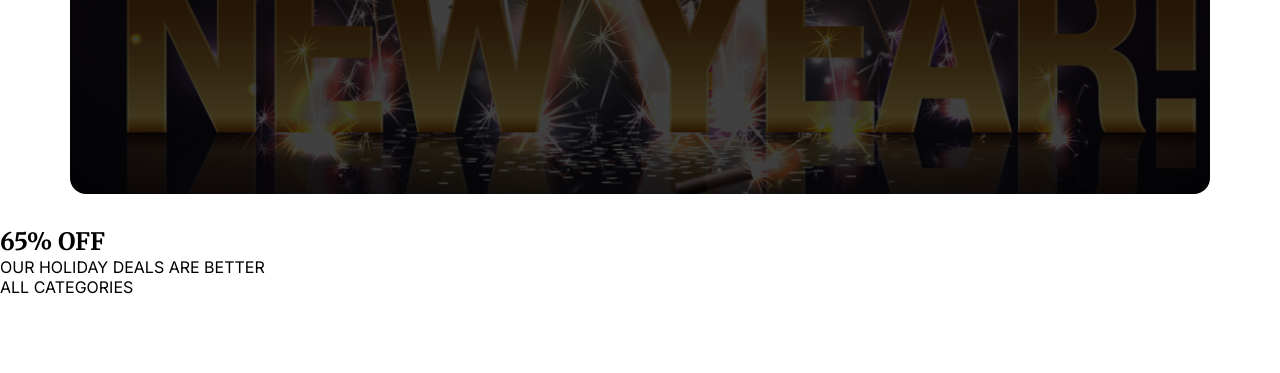
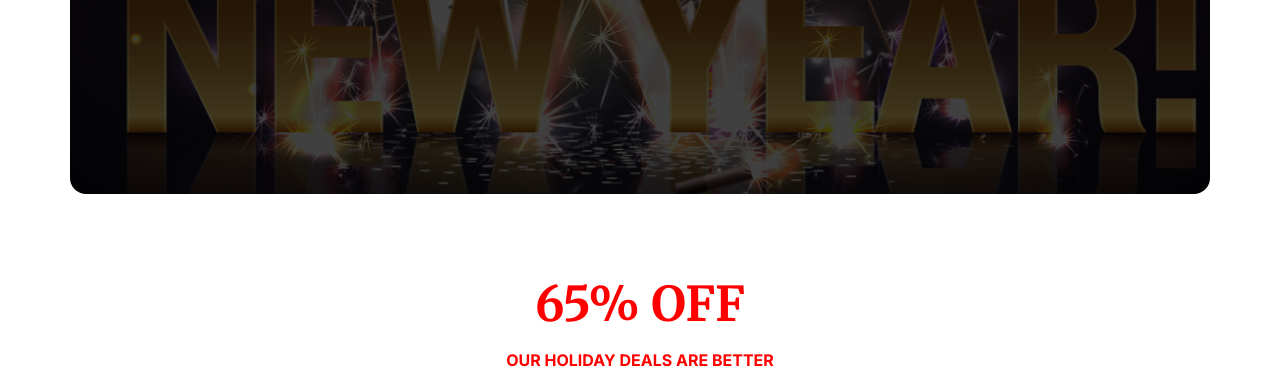
Before and after one commit to rahatfaruk/pha-new-year, a plain HTML site: page index.html in a window 1280 px wide. Shown: the part 427-800 px from the top of the page. Drawn offline with Linux system fonts and the light colour scheme.

Commit message:
discount-sect added

```diff
--- a/index.html
+++ b/index.html
@@ -23,6 +23,7 @@
         <p>OUR HOLIDAY DEALS ARE BETTER</p>
         <p>ALL CATEGORIES</p>
       </div>
+      <img src="./images/new-year-2.png" alt="happy new year text">
     </section>
   </main>
 </body>
--- a/style.css
+++ b/style.css
@@ -13,6 +13,7 @@
 body {font-family: 'Inter', sans-serif;}
 h1, h2, h3, h4 {font-family: 'Merriweather', serif;}
 button {cursor: pointer;}
+image {max-width: 100%;}
 .container {
   max-width: 1140px;
   margin: auto;
@@ -43,3 +44,30 @@ button {cursor: pointer;}
   font-size: 3rem;
   margin: 1rem;
 }
+
+/* ## discount-sect */
+.discount-sect {
+  margin: 1rem auto;
+  padding: 3rem 1rem;
+  text-align: center;
+}
+.discount-sect .content {
+  max-width: 600px;
+  margin: 0 auto 2rem;
+}
+.discount-sect .content h2 {
+  font-size: 3rem;
+  color: var(--clr-primary);
+  margin-bottom: 1rem;
+}
+.discount-sect .content p:nth-of-type(1) {
+  color: var(--clr-primary);
+  margin-bottom: .5rem;
+  font-weight: bold;
+}
+.discount-sect .content p:nth-of-type(2) {
+  font-size: 2rem;
+}
+.discount-sect img {
+  max-width: 600px;
+}
```
